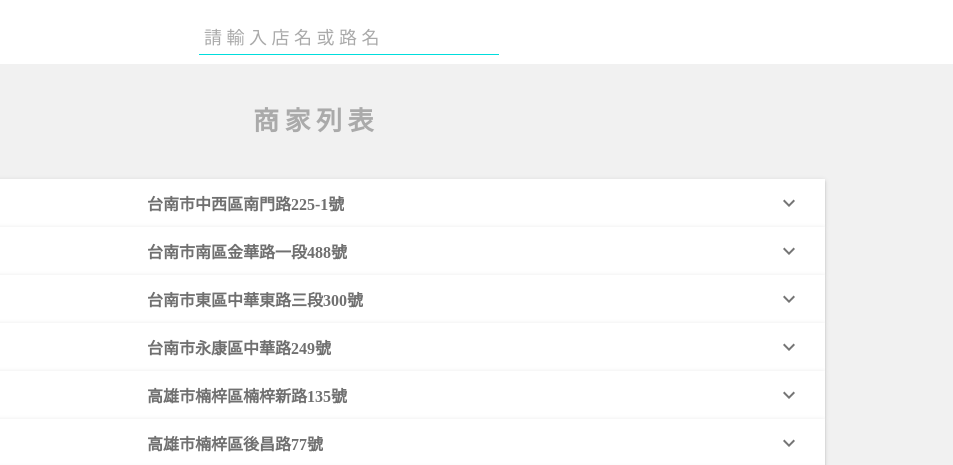
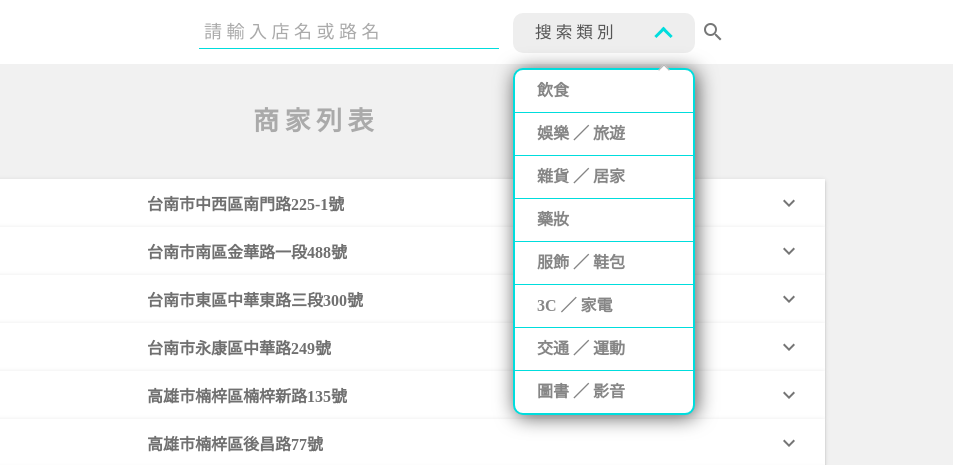
Before and after one commit to chinchinwow/at2020, a plain HTML site: page index.html in a window 1280 px wide. Both pictures are taken after a click on the element "搜 索 類 別". Shown: the top 465 px of the page, 327-1280 px from the left. Drawn offline with nearby package versions, Linux system fonts and the light colour scheme.

Commit message:
Add files via upload

```diff
--- a/styles.css
+++ b/styles.css
@@ -13,6 +13,132 @@
  * See the License for the specific language governing permissions and
  * limitations under the License.
  */
+
+
+ #view-source {
+      position: fixed;
+      display: block;
+      right: 0;
+      bottom: 0;
+      margin-right: 40px;
+      margin-bottom: 40px;
+      z-index: 900;
+    }
+
+
+
+
+
+
+/** Custom Select **/
+.custom-select-wrapper {
+  position: relative;
+  display: inline-block;
+  user-select: none;
+}
+  .custom-select-wrapper select {
+    display: none;
+  }
+  .custom-select {
+    position: relative;
+    display: inline-block;
+  }
+    .custom-select-trigger {
+      position: relative;
+      display: block;
+      width: 100px;
+      padding: 0 60px 0 22px;
+      font-size: 16.6px;
+      font-family: 'Microsoft YaHei UI';
+      font-weight: 360;
+      color: #555;
+      line-height: 40px;
+      background: #eee;
+      border-radius: 10px;
+      cursor: pointer;
+    }
+      .custom-select-trigger:after {
+        position: absolute;
+        display: block;
+        content: '';
+        width: 10px; height: 10px;
+        top: 50%; right: 25px;
+        margin-top: -3px;
+        border-bottom: 3px solid #00dddd;
+        border-right: 3px solid #00dddd;
+        transform: rotate(45deg) translateY(-50%);
+        transition: all .4s ease-in-out;
+        transform-origin: 50% 0;
+      }
+      .custom-select.opened .custom-select-trigger:after {
+        margin-top: 3px;
+        transform: rotate(-135deg) translateY(-50%);
+      }
+  .custom-options {
+    position: absolute;
+    display: block;
+    top: 100%; left: 0; right: 0;
+    min-width: 100%;
+    margin: 15px 0;
+    border: 2px solid #00dddd;
+    border-radius: 10px;
+    box-sizing: border-box;
+    box-shadow: 2px 2px 20px rgba(0,0,0,.66);
+    background: #fff;
+    transition: all .4s ease-in-out;
+
+    opacity: 0;
+    visibility: hidden;
+    pointer-events: none;
+    transform: translateY(-15px);
+  }
+  .custom-select.opened .custom-options {
+    opacity: 1;
+    visibility: visible;
+    pointer-events: all;
+    transform: translateY(0);
+  }
+    .custom-options:before {
+      position: absolute;
+      display: block;
+      content: '';
+      bottom: 100%; right: 25px;
+      width: 7px; height: 7px;
+      margin-bottom: -4px;
+      border-top: 1px solid #b5b5b5;
+      border-left: 1px solid #b5b5b5;
+      background: #fff;
+      transform: rotate(45deg);
+      transition: all .4s ease-in-out;
+    }
+    .option-hover:before {
+      background: #00dddd;
+    }
+    .custom-option {
+      position: relative;
+      display: block;
+      padding: 0 22px;
+      border-bottom: 1px solid #00dddd;
+      font-size: 16px;
+      font-family: 'Microsoft YaHei UI';
+      font-weight: 600;
+      color: #868686;
+      line-height: 42px;
+      cursor: pointer;
+      transition: all .4s ease-in-out;
+    }
+    .custom-option:first-of-type {
+      border-radius: 4px 4px 0 0;
+    }
+    .custom-option:last-of-type {
+      border-bottom: 0;
+      border-radius: 0 0 4px 4px;
+    }
+    .custom-option:hover,
+    .custom-option.selection {
+      color: white;
+      background: #00dddd;
+    }
  .comcou {
   margin-left: 10px;
  }
```
